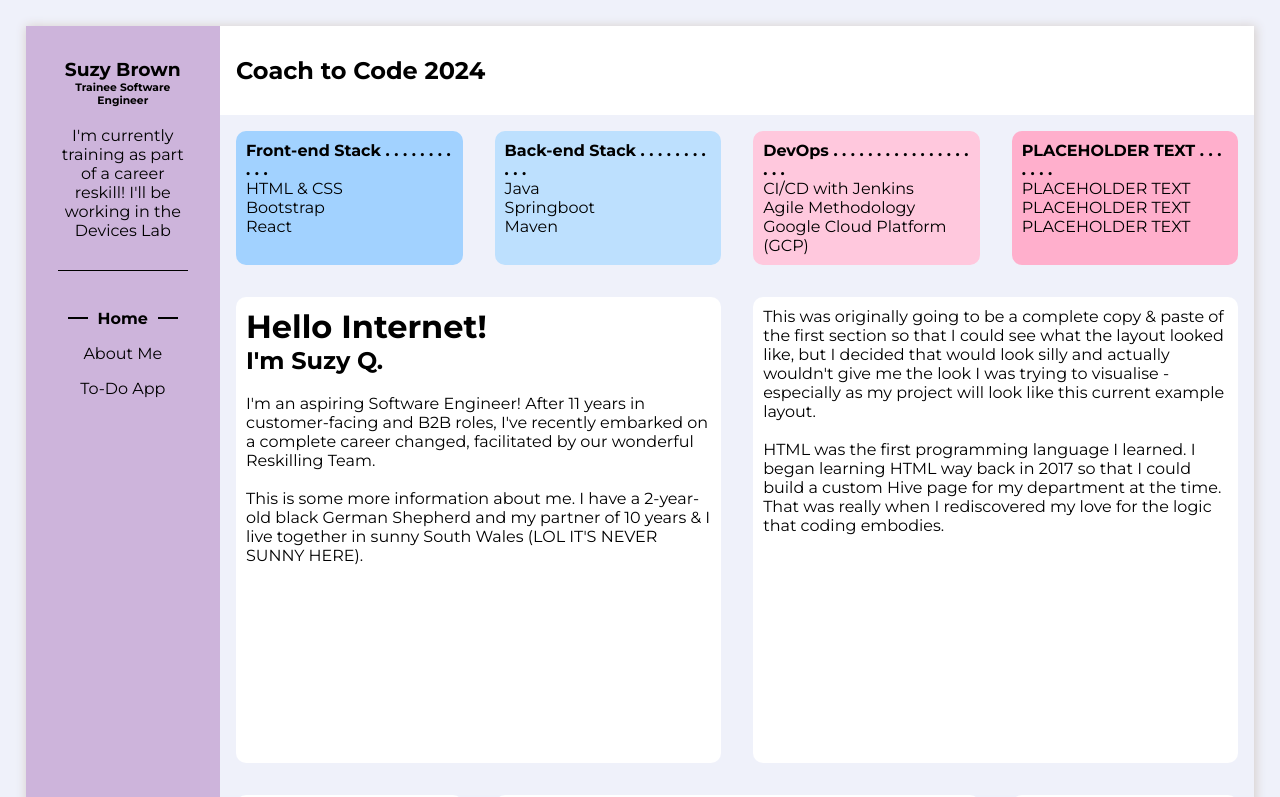
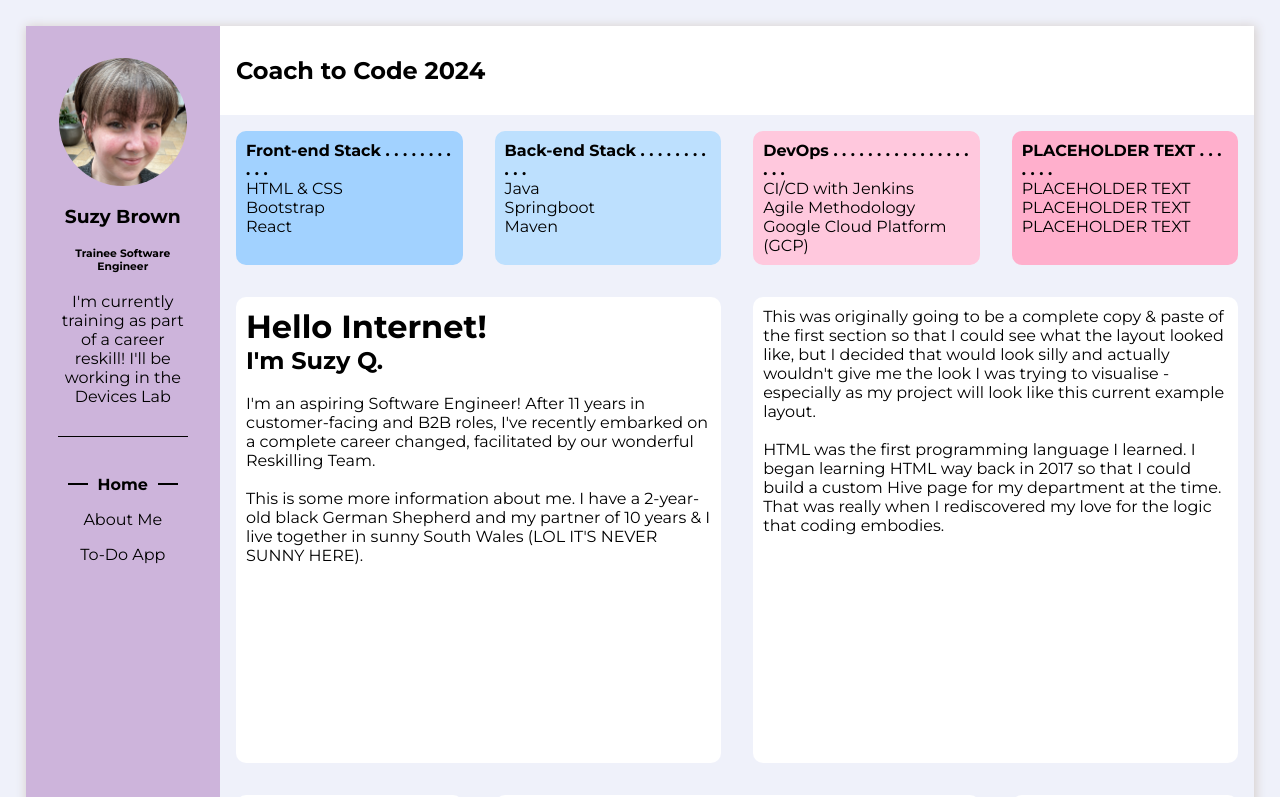
Before and after one commit to SuzyQ-2117/CoachToCodeProject, a React (Create React App) app in the folder frontend-react/: page / in a window 1280 px wide. Shown: the top 797 px of the page. Built offline with nearby package versions, Linux system fonts and the light colour scheme.

Commit message:
selfie moved to navbar

```diff
--- a/frontend-react/src/components/Navbar.jsx
+++ b/frontend-react/src/components/Navbar.jsx
@@ -1,11 +1,15 @@
 import { NavLink } from "react-router-dom"
+import suzy from '../media/suzy.jpg';
 
 export default function Navbar() {
     return (
         <div className="sidebar">
+            <img src={suzy} className="selfie" alt="The project creator" />
+            <br />
             <h3>Suzy Brown</h3>
+            <br />
             <h6>Trainee Software Engineer</h6>
-            <br/>
+            <br />
             <p className="border-bottom">I'm currently training as part of a career reskill! I'll be working in the Devices Lab</p>
             <ul>
                 <li>
```
